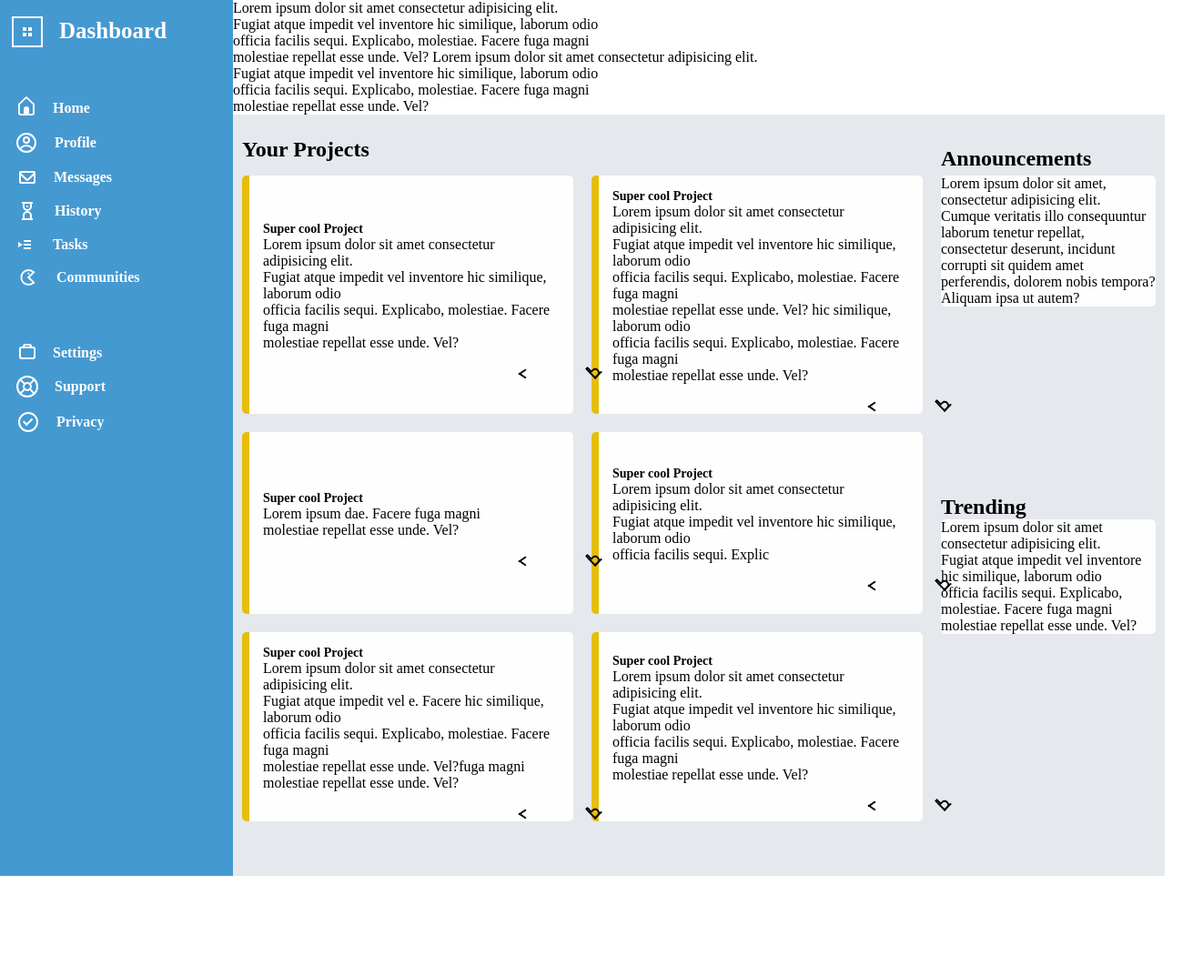
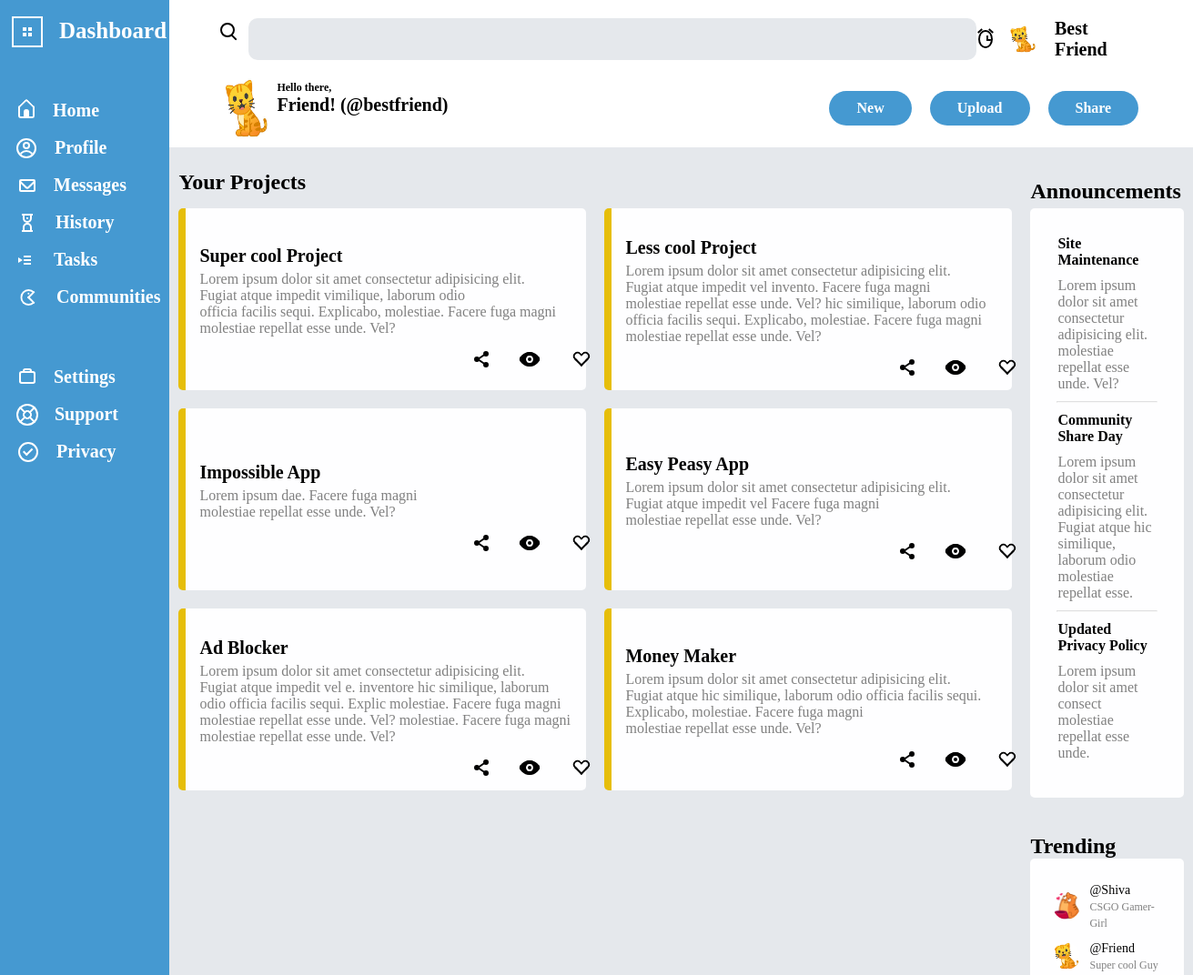
Before and after one commit to IgelCode/dashboard, a website: page index.html in a window 1280 px wide. Shown: the top 1072 px of the page at 91% size, 1311 px wide, since content can reach past the window. Before the commit the page ends 963 px from the top, so only its background shows below. Drawn offline with Linux system fonts and the light colour scheme.

Commit message:
finished?

```diff
--- a/index.html
+++ b/index.html
@@ -12,14 +12,30 @@
     <div class="content">
 
     <div class="header">
-Lorem ipsum dolor sit amet consectetur adipisicing elit. <br>
-Fugiat atque impedit vel inventore hic similique, laborum odio <br>
-officia facilis sequi. Explicabo, molestiae. Facere fuga magni <br>
-molestiae repellat esse unde. Vel?
-Lorem ipsum dolor sit amet consectetur adipisicing elit. <br>
-Fugiat atque impedit vel inventore hic similique, laborum odio <br>
-officia facilis sequi. Explicabo, molestiae. Facere fuga magni <br>
-molestiae repellat esse unde. Vel?
+<div class="firstheader">
+    <div class="leftfirstheader"><i class="gg-search"></i><input type="text"></div>
+    <div class="rightfirstheader">
+        <i class="gg-alarm"></i>
+        <img src="cat.jpg" style="max-width: 30px; border-radius: 10px;"  />
+        <div style="font-size: 20px; font-weight: bold;">Best Friend</div>
+
+    </div>
+
+</div>
+<div class="secondheader">
+   <div class="leftsecondheader">
+       <img src="cat.jpg" style="max-width: 50px; border-radius: 10px;" />
+    <div class="greeting"><span style="font-size: 12px; font-weight: bold;">Hello there,</span><br> <span style="font-size:20px; font-weight: bold;">Friend! (@bestfriend)</span> </div>
+    </div>
+    <div class="rightsecondheader">
+        <div class="button">New</div>
+        <div class="button">Upload</div>
+        <div class="button">Share</div>
+
+    </div>
+
+</div>
+
     </div>
 
     <div class="sidebar">
@@ -47,9 +63,9 @@ molestiae repellat esse unde. Vel?
         <div class="projectscontent">
             <div class="projectwindow">
                 <div class="wrapperwindow">
-                    <h2 class="hwindow">Super cool Project</h2>
+                    <div class="hwindow">Super cool Project</div>
                     <p class="windowtext">Lorem ipsum dolor sit amet consectetur adipisicing elit. <br>
-                    Fugiat atque impedit vel inventore hic similique, laborum odio <br>
+                    Fugiat atque impedit vimilique, laborum odio <br>
                     officia facilis sequi. Explicabo, molestiae. Facere fuga magni <br>
                     molestiae repellat esse unde. Vel?</p>
 
@@ -62,10 +78,9 @@ molestiae repellat esse unde. Vel?
             </div>
             <div class="projectwindow">
                 <div class="wrapperwindow">
-                    <h2 class="hwindow">Super cool Project</h2>
+                    <h2 class="hwindow">Less cool Project</h2>
                     <p class="windowtext">Lorem ipsum dolor sit amet consectetur adipisicing elit. <br>
-                    Fugiat atque impedit vel inventore hic similique, laborum odio <br>
-                    officia facilis sequi. Explicabo, molestiae. Facere fuga magni <br>
+                    Fugiat atque impedit vel invento. Facere fuga magni <br>
                     molestiae repellat esse unde. Vel? hic similique, laborum odio <br>
                     officia facilis sequi. Explicabo, molestiae. Facere fuga magni <br>
                     molestiae repellat esse unde. Vel?</p>
@@ -79,7 +94,7 @@ molestiae repellat esse unde. Vel?
             </div>
             <div class="projectwindow">
                 <div class="wrapperwindow">
-                    <h2 class="hwindow">Super cool Project</h2>
+                    <h2 class="hwindow">Impossible App</h2>
                     <p class="windowtext">Lorem ipsum dae. Facere fuga magni <br>
                     molestiae repellat esse unde. Vel?</p>
 
@@ -91,43 +106,40 @@ molestiae repellat esse unde. Vel?
                 </div></div>
             <div class="projectwindow">
                 <div class="wrapperwindow">
-                    <h2 class="hwindow">Super cool Project</h2>
+                    <h2 class="hwindow">Easy Peasy App</h2>
                     <p class="windowtext">Lorem ipsum dolor sit amet consectetur adipisicing elit. <br>
-                    Fugiat atque impedit vel inventore hic similique, laborum odio <br>
-                    officia facilis sequi. Explic</p></div>
-                    <div class="windowicons">
-                        <i class="gg-share"></i>
-                        <i class="gg-eye-alt"></i>
-                        <i class="gg-heart"></i>
-                    </div>
-                </div>
-            <div class="projectwindow">
-                <div class="wrapperwindow">
-                    <h2 class="hwindow">Super cool Project</h2>
-                    <p class="windowtext">Lorem ipsum dolor sit amet consectetur adipisicing elit. <br>
-                    Fugiat atque impedit vel e. Facere  hic similique, laborum odio <br>
-                    officia facilis sequi. Explicabo, molestiae. Facere fuga magni <br>
-                    molestiae repellat esse unde. Vel?fuga magni <br>
+                    Fugiat atque impedit vel Facere fuga magni <br>
                     molestiae repellat esse unde. Vel?</p></div>
                     <div class="windowicons">
                         <i class="gg-share"></i>
                         <i class="gg-eye-alt"></i>
                         <i class="gg-heart"></i>
-                    </div>
-                </div>
+                    </div></div>
             <div class="projectwindow">
                 <div class="wrapperwindow">
-                    <h2 class="hwindow">Super cool Project</h2>
+                    <h2 class="hwindow">Ad Blocker</h2>
                     <p class="windowtext">Lorem ipsum dolor sit amet consectetur adipisicing elit. <br>
-                    Fugiat atque impedit vel inventore hic similique, laborum odio <br>
+                    Fugiat atque impedit vel e. inventore hic similique, laborum odio
+                    officia facilis sequi. Explic molestiae. Facere fuga magni
+                    molestiae repellat esse unde. Vel? molestiae. Facere fuga magni
+                    molestiae repellat esse unde. Vel?</p></div>
+                    <div class="windowicons">
+                        <i class="gg-share"></i>
+                        <i class="gg-eye-alt"></i>
+                        <i class="gg-heart"></i>
+                    </div></div>
+            <div class="projectwindow">
+                <div class="wrapperwindow">
+                    <h2 class="hwindow">Money Maker</h2>
+                    <p class="windowtext">Lorem ipsum dolor sit amet consectetur adipisicing elit. <br>
+                    Fugiat atque  hic similique, laborum odio
                     officia facilis sequi. Explicabo, molestiae. Facere fuga magni <br>
                     molestiae repellat esse unde. Vel?</p></div>
                     <div class="windowicons">
                         <i class="gg-share"></i>
                         <i class="gg-eye-alt"></i>
                         <i class="gg-heart"></i>
-                    </div>
-                </div>
+                    </div></div>
 
     </div>
 </div>
@@ -137,22 +149,38 @@ molestiae repellat esse unde. Vel?
         <div class="announcementtitle"><h2>Announcements</h2></div>
         <div class="announcementcontent">
 <div class="announcewindow">
-    <p class="announcetext">Lorem ipsum dolor sit amet, consectetur adipisicing elit. <br>
-        Cumque veritatis illo consequuntur laborum tenetur repellat,<br>
-         consectetur deserunt, incidunt corrupti sit quidem amet <br>
-         perferendis, dolorem nobis tempora? Aliquam ipsa ut autem?<br>
+    <div class="announcewrapper">
+    <p class="announcetext">Site Maintenance </p>
+       <p class="announcewindowtext">Lorem ipsum dolor sit amet consectetur adipisicing elit.
+        molestiae repellat esse unde. Vel?</p>
+        <hr>
+        <p class="announcetext">Community Share Day </p>
+        <p class="announcewindowtext">Lorem ipsum dolor sit amet consectetur adipisicing elit. <br>
+            Fugiat atque  hic similique, laborum odio
+            molestiae repellat esse.</p>
+        <hr>
+        <p class="announcetext"> Updated Privacy Policy </p>
+        <p class="announcewindowtext">Lorem ipsum dolor sit amet consect
+            molestiae repellat esse unde.</p>
+
         </p>
 
-</div>
+</div> </div>
 </div>
 </div>
 <div class="trending">
     <div class="trendingtitle"><h2>Trending</h2></div>
 <div class="trendingwindow">
-    <p class="trendingtext">Lorem ipsum dolor sit amet consectetur adipisicing elit. <br>
-        Fugiat atque impedit vel inventore hic similique, laborum odio <br>
-        officia facilis sequi. Explicabo, molestiae. Facere fuga magni <br>
-        molestiae repellat esse unde. Vel?</p>
+    <div class="trendingcontent">
+        <img src="cat2.png" style="max-width:30px; border-radius:20px;" />
+        <div class="trendingtext"><span style="font-size: 14px;">@Shiva</span><br> <span style="color: grey; font-size: 12px;">CSGO Gamer-Girl</span> </div>
+        <img src="cat.jpg" style="max-width:30px; border-radius:20px;" />
+        <div class="trendingtext"><span style="font-size: 14px;">@Friend</span><br> <span style="color: grey; font-size: 12px;">Super cool Guy</span> </div>
+        <img src="cat3.png" style="max-width:30px; border-radius:20px;" />
+        <div class="trendingtext"><span style="font-size: 14px;">@Erzboy</span><br> <span style="color: grey; font-size: 12px;">Best Cook EUW</span></div>
+        <img src="cat4.png" style="max-width:30px; border-radius:20px;" />
+        <div class="trendingtext"><span style="font-size: 14px;">@Tiger347</span><br> <span style="color: grey; font-size: 12px;">Coolest Assassin</span></div>
+    </div>
 
 </div>
     </div>
--- a/style.css
+++ b/style.css
@@ -14,6 +14,54 @@ body {
   display: grid;
   grid-column: 2 / 3;
   grid-row: 1 / 2;
+  grid-template-columns: 1fr;
+  grid-template-rows: 1fr 1fr;
+  gap: 10px;
+  padding: 10px;
+}
+.firstheader {
+  display: flex;
+  gap: 4px;
+  padding: 10px;
+  justify-content: space-between;
+  padding-left: 50px;
+  padding-right: 80px;
+}
+.leftfirstheader {
+  display: flex;
+  gap: 15px;
+}
+.rightfirstheader {
+  display: flex;
+  gap: 20px;
+  align-items: center;
+}
+
+.secondheader {
+  display: flex;
+  justify-content: space-between;
+  padding-left: 50px;
+  padding-right: 50px;
+}
+.leftsecondheader {
+  display: flex;
+  gap: 8px;
+}
+.rightsecondheader {
+  display: flex;
+  gap: 20px;
+  align-items: center;
+}
+.button {
+  background-color: rgb(69, 153, 209);
+  color: white;
+
+  border-radius: 20px;
+  padding-top: 10px;
+  padding-bottom: 10px;
+  padding-left: 30px;
+  padding-right: 30px;
+  font-weight: 600;
 }
 .sidebar {
   background: rgb(69, 153, 209);
@@ -21,6 +69,7 @@ body {
   grid-column: 1 / 2;
   grid-row: 1 / 3;
   font-weight: bold;
+  font-size: 20px;
   padding-left: 10px;
 }
 ul,
@@ -64,6 +113,14 @@ li {
   padding-left: 5px;
 }
 
+input {
+  border-style: none;
+  background-color: #e5e8ec;
+  border-radius: 10px;
+  display: grid;
+  width: 800px;
+}
+
 .projects {
   background-color: #e5e8ec;
 }
@@ -78,11 +135,12 @@ li {
 }
 .projectscontent {
   display: grid;
-  grid-template-columns: repeat(2, minmax(250px, 1fr));
+  grid-template-columns: repeat(2, 1fr);
   background-color: #e5e8ec;
   padding: 10px;
   gap: 20px;
 }
+
 .projectwindow {
   background-color: #fefeff;
   border-radius: 5px;
@@ -101,6 +159,7 @@ li {
   margin-left: 40vh;
 }
 .windowtext {
+  color: grey;
 }
 .announcewindow {
   background-color: #fefeff;
@@ -108,6 +167,7 @@ li {
   display: flex;
   justify-content: center;
   flex-direction: column;
+  gap: 5px;
 }
 .trending {
 }
@@ -119,14 +179,33 @@ li {
   justify-content: center;
   flex-direction: column;
 }
-
+.announcewrapper {
+  padding: 30px;
+  display: flex;
+  flex-direction: column;
+  gap: 10px;
+}
 .announcetext {
+  font-weight: bold;
+}
+.announcewindowtext {
+  color: grey;
+}
+hr {
+  width: 100%;
+  align-self: center;
+  border-width: 0.5px;
+  opacity: 30%;
 }
 .hwindow {
-  font-size: 14px;
+  font-size: 20px;
+  font-weight: bold;
 }
 .wrapperwindow {
   padding: 15px;
+  display: flex;
+  flex-direction: column;
+  gap: 5px;
 }
 .right {
   display: grid;
@@ -138,8 +217,14 @@ li {
 .announcementcontent {
 }
 .trending {
+  padding-top: 40px;
 }
 .trendingcontent {
+  display: grid;
+  grid-template-columns: 1fr 8fr;
+  padding: 25px;
+  gap: 10px;
+  align-items: center;
 }
 
 .gg-home-alt {
@@ -594,3 +679,66 @@ li {
   left: -2px;
   top: 3px;
 }
+.gg-search {
+  box-sizing: border-box;
+  position: relative;
+  display: block;
+  transform: scale(var(--ggs, 1));
+  width: 16px;
+  height: 16px;
+  border: 2px solid;
+  border-radius: 100%;
+  margin-left: -4px;
+  margin-top: 5px;
+}
+
+.gg-search::after {
+  content: "";
+  display: block;
+  box-sizing: border-box;
+  position: absolute;
+  border-radius: 3px;
+  width: 2px;
+  height: 8px;
+  background: currentColor;
+  transform: rotate(-45deg);
+  top: 10px;
+  left: 12px;
+}
+.gg-alarm {
+  background: linear-gradient(to left, currentColor 5px, transparent 0)
+      no-repeat 4.5px 6px/5px 2px,
+    linear-gradient(to left, currentColor 7px, transparent 0) no-repeat 4.5px
+      2px/2px 6px;
+  box-sizing: border-box;
+  position: relative;
+  display: block;
+  width: 16px;
+  height: 16px;
+  border-radius: 100%;
+  border: 2px solid transparent;
+  transform: scale(var(--ggs, 1));
+  box-shadow: 0 0 0 2px;
+}
+
+.gg-alarm::after,
+.gg-alarm::before {
+  content: "";
+  display: block;
+  box-sizing: border-box;
+  position: absolute;
+  width: 6px;
+  height: 2px;
+  background: currentColor;
+  top: -4px;
+}
+
+.gg-alarm::before {
+  left: -5px;
+  transform: rotate(-42deg);
+}
+
+.gg-alarm::after {
+  transform: rotate(42deg);
+  right: -5px;
+}
```
Also changed, not shown: cat.jpg (added), cat.png (added), cat2.png (added), cat3.png (added), cat4.png (added).
